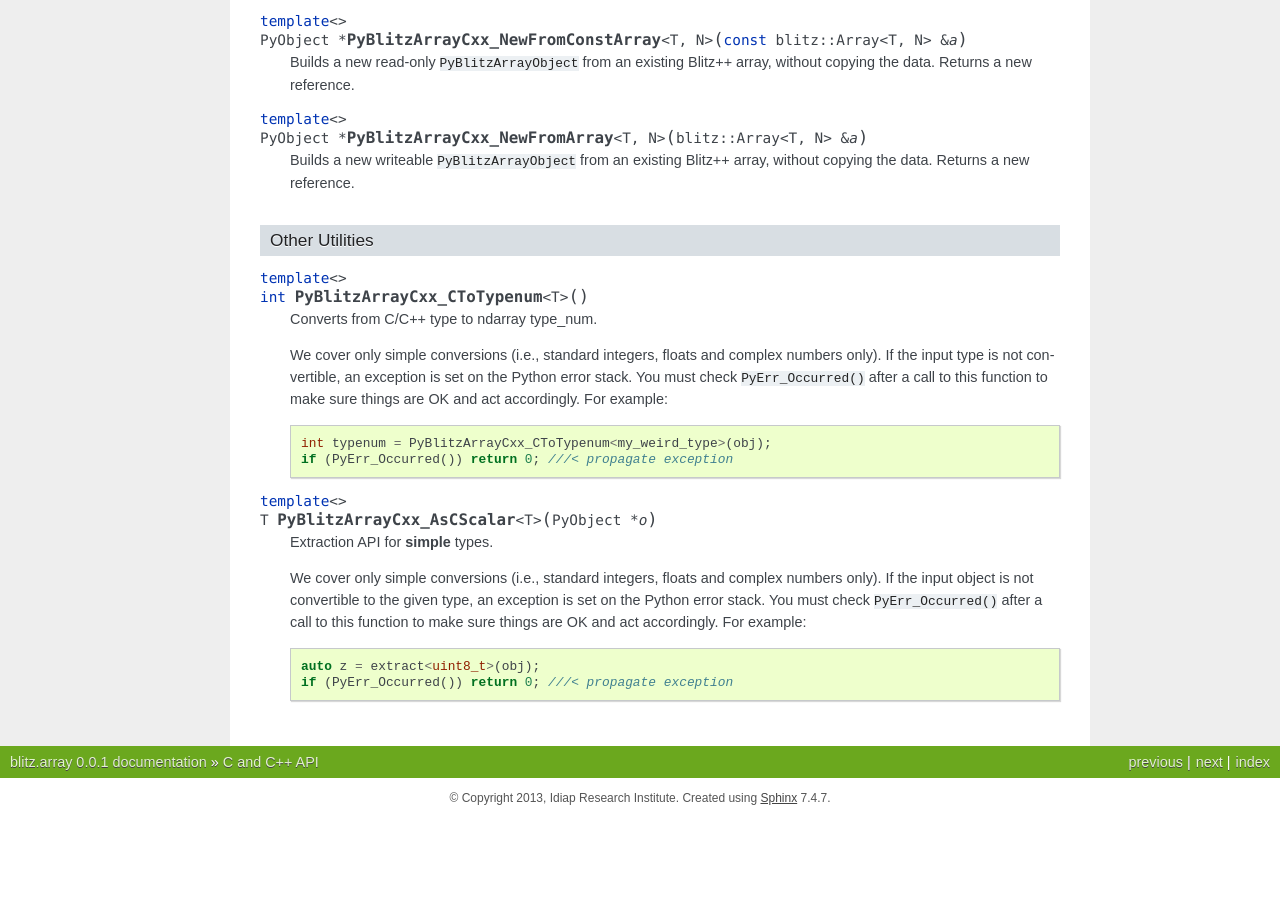
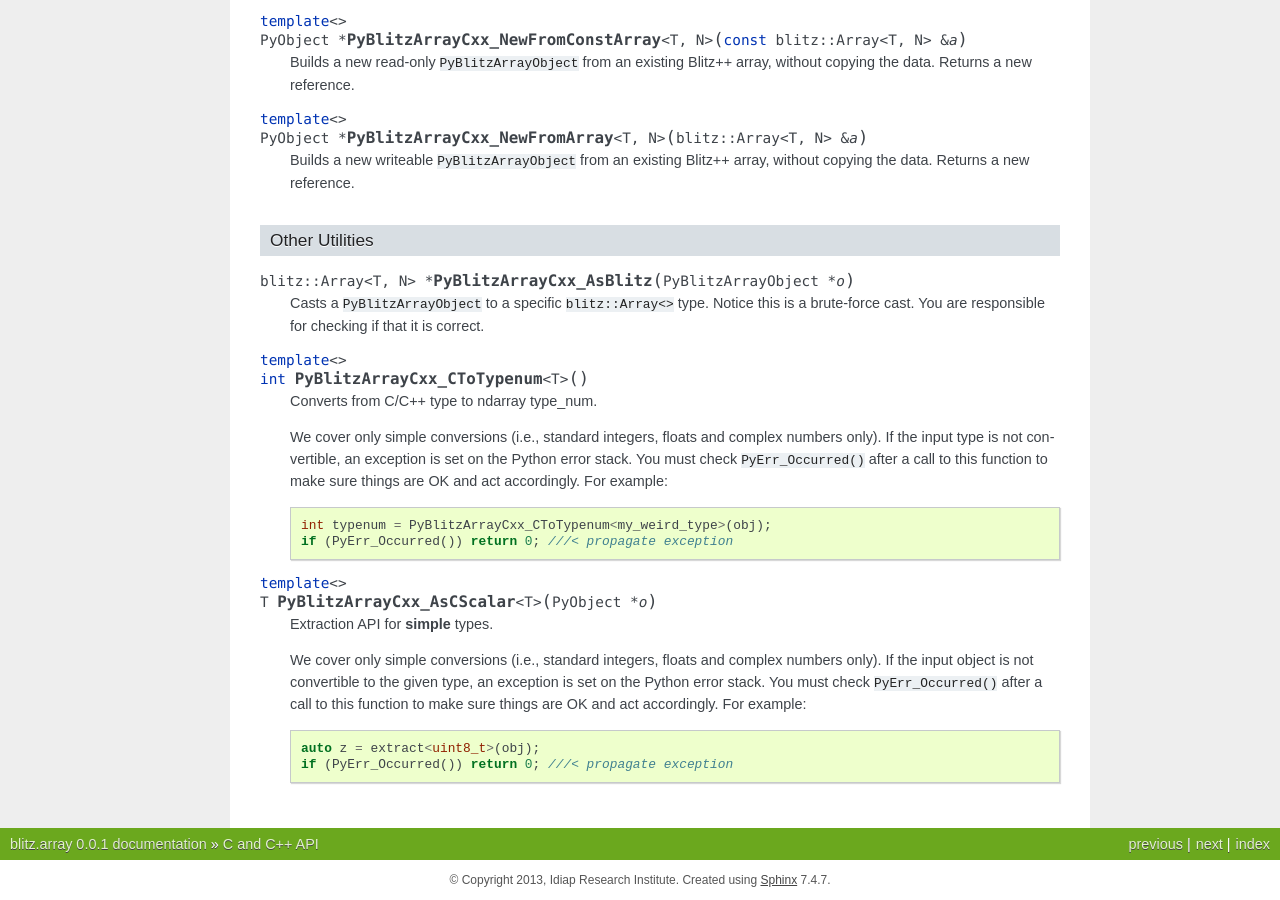
Before and after one commit to bioidiap/bob.blitz, a Sphinx documentation site: the page built from doc/c_cpp_api.rst, in a window 1280 px wide and 900 px high, scrolled down 5669 px. Built offline with Sphinx 7.4.7, drawn with Linux system fonts in a browser that asks for light colours; formulas are drawn with MathJax 3; before the commit the page ends 6487 px from its top, so only the background shows below that; some of the changed text lies outside the part shown.

Commit message:
Add cast function; Update documentation

```diff
--- a/doc/c_cpp_api.rst
+++ b/doc/c_cpp_api.rst
@@ -417,6 +417,12 @@ Construction and Destruction
 Other Utilities
 ===============
 
+.. cpp:function:: blitz::Array<T,N>* PyBlitzArrayCxx_AsBlitz(PyBlitzArrayObject* o)
+
+   Casts a ``PyBlitzArrayObject`` to a specific ``blitz::Array<>`` type. Notice
+   this is a brute-force cast. You are responsible for checking if that it is
+   correct.
+
 .. cpp:function:: int PyBlitzArrayCxx_CToTypenum<T>()
 
    Converts from C/C++ type to ndarray type_num.
```
Also changed, not shown: 1 other file.
